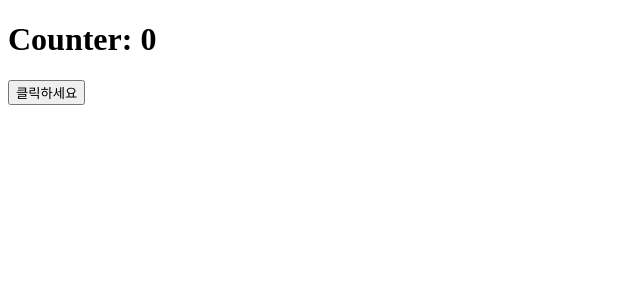
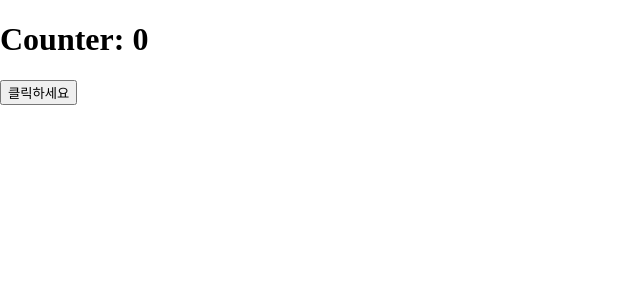
Before and after one commit to jwh926/reactstudy, a React (Vite) app: page / in a window 1280 px wide. Shown: the top 300 px of the page, without its empty margins (0-640 px from the left). Built offline with nearby package versions, Linux system fonts and the light colour scheme.

Commit message:
Seperate counter from App.jsx to Counter.jsx

```diff
--- a/src/App.css
+++ b/src/App.css
@@ -0,0 +1,3 @@
+body {
+	margin-left: 0px;
+}
--- a/src/App.jsx
+++ b/src/App.jsx
@@ -1,13 +1,10 @@
 import { useState } from "react";
+import "./App.css";
+import Counter from "./page/Counter";
 
 function App() {
-	const [counter, setValue] = useState(0);
-	const onClick = () => setValue((prev) => prev+1);
 	return (
-		<div>
-			<h1>Counter: {counter}</h1>
-			<button onClick={onClick}>클릭하세요</button>
-		</div>
+		<Counter />
 	)
 }
 
--- /dev/null
+++ b/src/page/Counter.jsx
@@ -0,0 +1,14 @@
+import { useState } from "react";
+
+function Counter() {
+	const [counter, setValue] = useState(0);
+	const onClick = () => setValue((prev) => prev+1);
+	return (
+		<div>
+			<h1>Counter: {counter}</h1>
+			<button onClick={onClick}>클릭하세요</button>
+		</div>
+	)
+}
+
+export default Counter;
```
